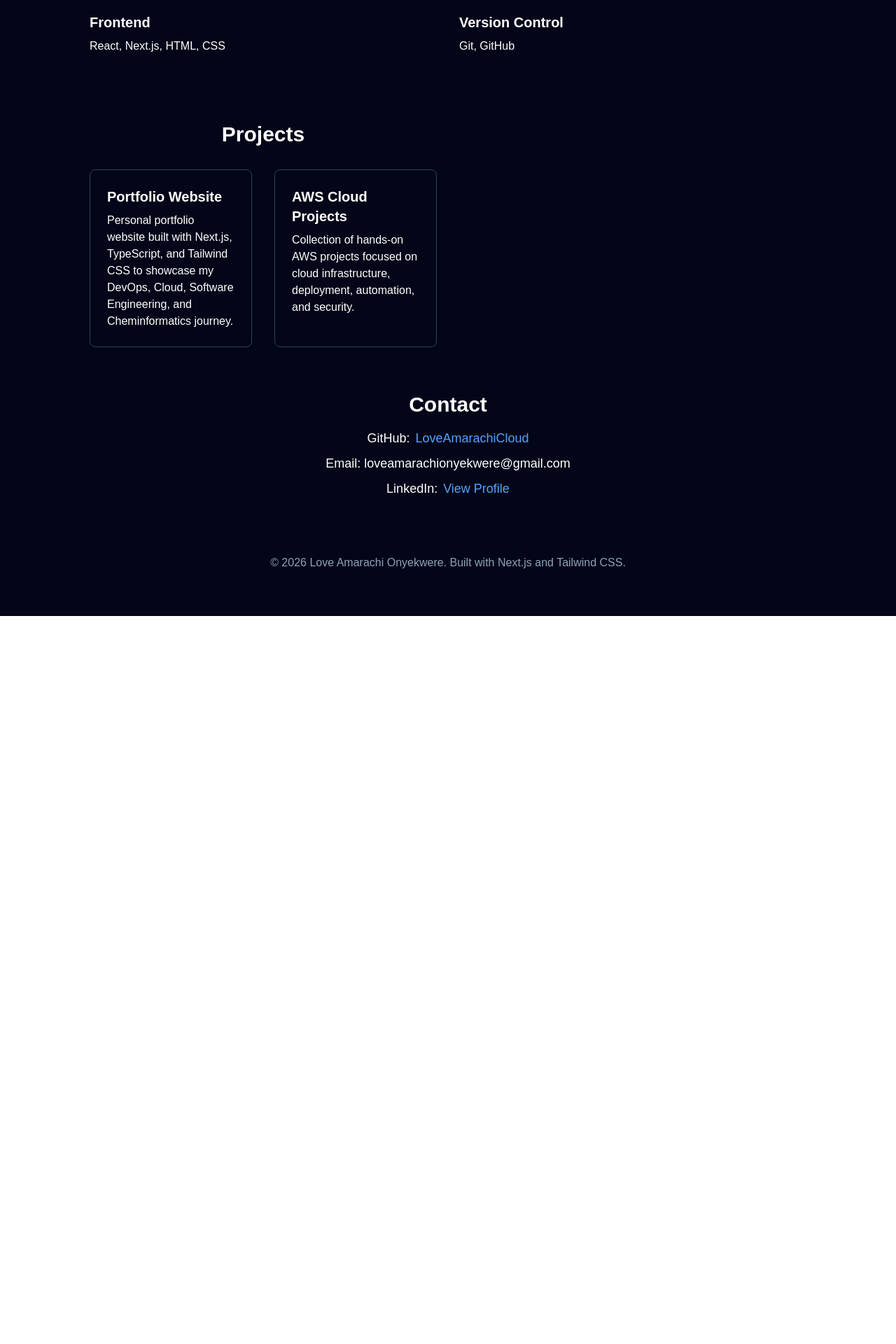
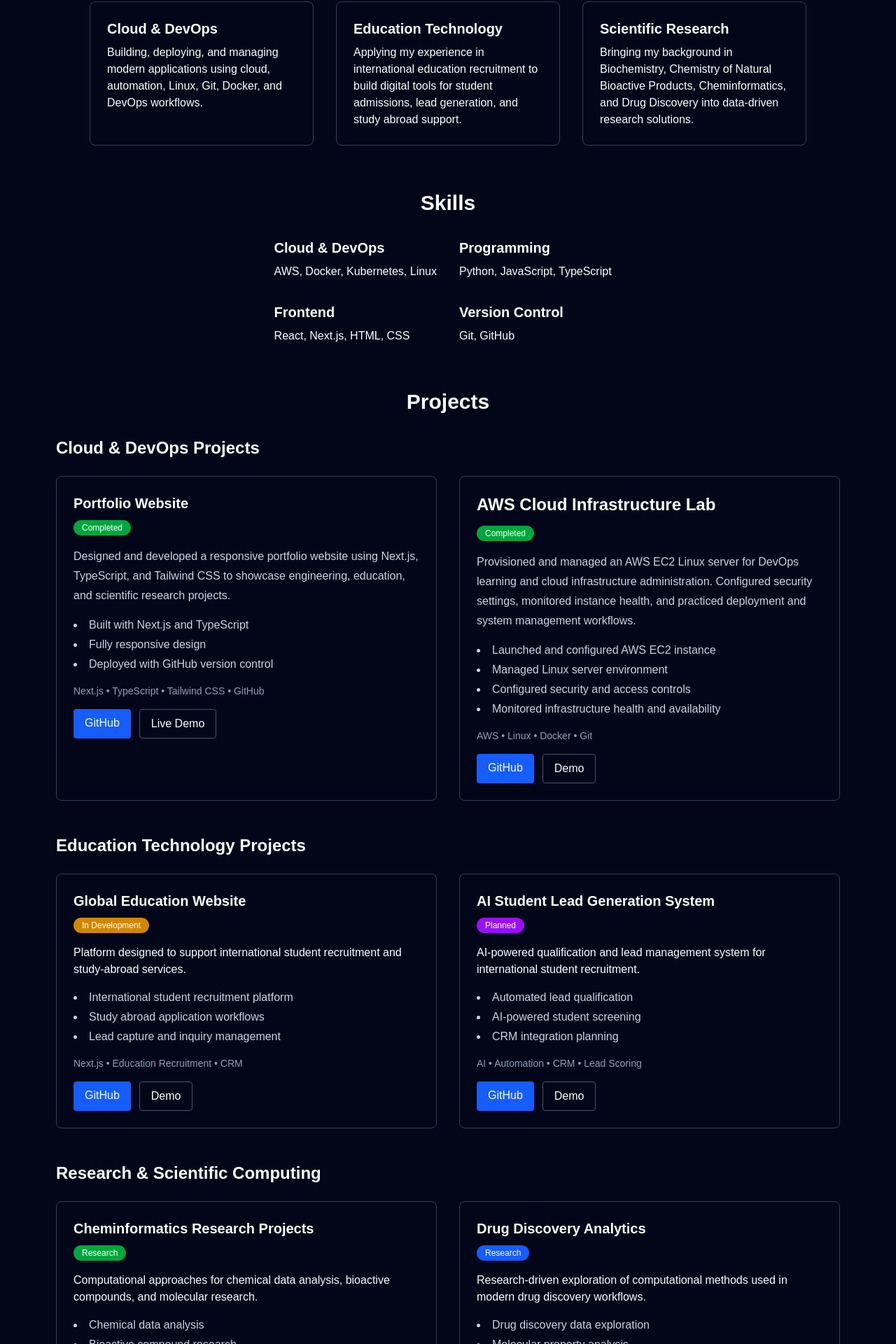
Before and after one commit to loveamarachicloud/portfolio-website, a Next.js app: page / in a window 1280 px wide. Shown: the part 806-2726 px from the top of the page at 70% size. Before the commit the page ends 1686 px from the top, so only its background shows below. Built offline with nearby package versions, Linux system fonts and the light colour scheme.

Commit message:
Improve project cards with badges and achievements

```diff
--- a/src/app/page.tsx
+++ b/src/app/page.tsx
@@ -1,22 +1,31 @@
 export default function Home() {
   return (
     <main className="min-h-screen bg-slate-950 text-white flex flex-col items-center px-6 py-10 md:px-12 lg:px-20">
+      <nav className="w-full max-w-6xl flex items-center justify-between mb-20">
+  <p className="text-xl font-bold">
+    Love Amarachi
+  </p>
+
+  <div className="hidden md:flex gap-6 text-sm text-slate-300">
+    <a href="#about" className="hover:text-white">About</a>
+    <a href="#skills" className="hover:text-white">Skills</a>
+    <a href="#projects" className="hover:text-white">Projects</a>
+    <a href="#contact" className="hover:text-white">Contact</a>
+  </div>
+</nav>
       <h1 className="text-4xl md:text-5xl lg:text-6xl font-bold mb-6 text-center">
         Love Amarachi Onyekwere
       </h1>
 
       <h2 className="text-lg md:text-2xl mb-6 text-center max-w-5xl">
-  DevOps Engineer | Cloud Engineer | Full Stack Developer | Cheminformatics Researcher
+  Cloud & DevOps Engineer • Full Stack Developer • Education Technology & Research Professional
 </h2>
 
-<p className="max-w-3xl text-center text-base md:text-lg leading-8">
-  Welcome to my professional portfolio website. This website documents
-  my journey in DevOps Engineering, Cloud Computing, Software Engineering,
-  and my interdisciplinary background in Biochemistry, Chemistry of Natural
-  Bioactive Products, Cheminformatics, and Drug Discovery Research.
+<p className="max-w-3xl text-center text-base md:text-lg leading-8 text-slate-300">
+  I build cloud-ready web applications and automation solutions while applying my background in education recruitment, scientific research, and data-driven problem solving.
 </p>
 
-      <section className="max-w-3xl mt-12 text-center">
+      <section id="about" className="max-w-3xl mt-12 text-center">
         <h3 className="text-3xl font-semibold mb-4">
           About Me
         </h3>
@@ -31,6 +40,37 @@ export default function Home() {
   solutions to real-world scientific and research challenges.
 </p></section>
 <section className="max-w-5xl mx-auto mt-16 text-center">
+  <h3 className="text-3xl font-semibold mb-8">
+    Core Focus Areas
+  </h3>
+
+  <div className="grid grid-cols-1 md:grid-cols-3 gap-8 text-left">
+    <div className="border border-slate-700 rounded-lg p-6">
+      <h4 className="text-xl font-bold mb-2">Cloud & DevOps</h4>
+      <p>
+        Building, deploying, and managing modern applications using cloud,
+        automation, Linux, Git, Docker, and DevOps workflows.
+      </p>
+    </div>
+
+    <div className="border border-slate-700 rounded-lg p-6">
+      <h4 className="text-xl font-bold mb-2">Education Technology</h4>
+      <p>
+        Applying my experience in international education recruitment to build
+        digital tools for student admissions, lead generation, and study abroad support.
+      </p>
+    </div>
+
+    <div className="border border-slate-700 rounded-lg p-6">
+      <h4 className="text-xl font-bold mb-2">Scientific Research</h4>
+      <p>
+        Bringing my background in Biochemistry, Chemistry of Natural Bioactive Products,
+        Cheminformatics, and Drug Discovery into data-driven research solutions.
+      </p>
+    </div>
+  </div>
+</section>
+      <section id="skills" className="max-w-5xl mx-auto mt-16 text-center">
   <h3 className="text-3xl font-semibold mb-8">
     Skills
   </h3>
@@ -64,42 +104,294 @@ export default function Home() {
       </h4>
       <p>Git, GitHub</p>
     </div>
-    <section className="max-w-5xl mx-auto mt-16 text-center">
+  </div>
+</section>
+
+<section id="projects" className="max-w-6xl mx-auto mt-16 text-center">
   <h3 className="text-3xl font-semibold mb-8">
     Projects
   </h3>
 
-  <div className="grid grid-cols-1 md:grid-cols-2 gap-8 text-left">
-
-    <div className="border border-slate-700 rounded-lg p-6">
-      <h4 className="text-xl font-bold mb-2">
-        Portfolio Website
+  {/* Cloud & DevOps Projects */}
+  <div className="mb-12">
+    <h4 className="text-2xl font-bold mb-6 text-left">
+  Cloud & DevOps Projects
 </h4>
 
-      <p>
-        Personal portfolio website built with Next.js, TypeScript,
-        and Tailwind CSS to showcase my DevOps, Cloud,
-        Software Engineering, and Cheminformatics journey.
+<div className="grid grid-cols-1 md:grid-cols-2 gap-8 text-left">
+  <div className="border border-slate-700 rounded-lg p-6">
+    <h5 className="text-xl font-bold mb-2">
+      Portfolio Website
+    </h5>
+<div className="mb-4">
+  <span className="bg-green-600 text-white text-xs px-3 py-1 rounded-full">
+    Completed
+  </span>
+</div>
+    <p className="mb-4 text-slate-300 leading-7">
+  Designed and developed a responsive portfolio website
+  using Next.js, TypeScript, and Tailwind CSS to showcase
+  engineering, education, and scientific research projects.
 </p>
+<ul className="list-disc list-inside text-slate-300 mb-4 space-y-1">
+  <li>Built with Next.js and TypeScript</li>
+  <li>Fully responsive design</li>
+  <li>Deployed with GitHub version control</li>
+</ul>
+    <p className="text-sm text-slate-400 mb-4">
+      Next.js • TypeScript • Tailwind CSS • GitHub
+    </p>
+
+    <div className="flex gap-3">
+      <a
+        href="https://github.com/loveamarachicloud/portfolio-website"
+        target="_blank"
+        rel="noopener noreferrer"
+        className="bg-blue-600 px-4 py-2 rounded hover:bg-blue-700"
+      >
+        GitHub
+      </a>
+
+      <a
+        href="#"
+        className="border border-slate-600 px-4 py-2 rounded hover:bg-slate-800"
+      >
+        Live Demo
+      </a>
+    </div>
   </div>
 
-    <div className="border border-slate-700 rounded-lg p-6">
-      <h4 className="text-xl font-bold mb-2">
-        AWS Cloud Projects
+  <div className="border border-slate-700 rounded-lg p-6 flex flex-col justify-between">
+  <h5 className="text-2xl font-bold mb-3">
+  AWS Cloud Infrastructure Lab
+</h5>
+<div className="mb-4">
+  <span className="bg-green-600 text-white text-xs px-3 py-1 rounded-full">
+    Completed
+  </span>
+</div>
+<p className="mb-4 text-slate-300 leading-7">
+  Provisioned and managed an AWS EC2 Linux server for DevOps
+  learning and cloud infrastructure administration. Configured
+  security settings, monitored instance health, and practiced
+  deployment and system management workflows.
+</p>
+<ul className="list-disc list-inside text-slate-300 mb-4 space-y-1">
+  <li>Launched and configured AWS EC2 instance</li>
+  <li>Managed Linux server environment</li>
+  <li>Configured security and access controls</li>
+  <li>Monitored infrastructure health and availability</li>
+</ul>
+  <p className="text-sm text-slate-400 mb-4">
+    AWS • Linux • Docker • Git
+  </p>
+
+  <div className="flex gap-3">
+    <a
+      href="https://github.com/loveamarachicloud"
+      target="_blank"
+      rel="noopener noreferrer"
+      className="bg-blue-600 px-4 py-2 rounded hover:bg-blue-700"
+    >
+      GitHub
+    </a>
+
+    <a
+      href="#"
+      className="border border-slate-600 px-4 py-2 rounded hover:bg-slate-800"
+    >
+      Demo
+    </a>
+  </div>
+</div>
+</div>
+  </div>
+
+  {/* Education Technology Projects */}
+  <div className="mb-12">
+    <h4 className="text-2xl font-bold mb-6 text-left">
+      Education Technology Projects
     </h4>
 
-      <p>
-        Collection of hands-on AWS projects focused on cloud
-        infrastructure, deployment, automation, and security.
+    <div className="grid grid-cols-1 md:grid-cols-2 gap-8 text-left">
+      <div className="border border-slate-700 rounded-lg p-6 flex flex-col justify-between">
+        <h5 className="text-xl font-bold mb-2">
+          Global Education Website
+        </h5>
+<div className="mb-4">
+  <span className="bg-yellow-600 text-white text-xs px-3 py-1 rounded-full">
+    In Development
+  </span>
+</div>
+        <p className="mb-4">
+          Platform designed to support international student
+          recruitment and study-abroad services.
         </p>
+<ul className="list-disc list-inside text-slate-300 mb-4 space-y-1">
+  <li>International student recruitment platform</li>
+  <li>Study abroad application workflows</li>
+  <li>Lead capture and inquiry management</li>
+</ul>
+        <p className="text-sm text-slate-400 mb-4">
+  Next.js • Education Recruitment • CRM
+</p>
+
+<div className="flex gap-3">
+  <a
+    href="https://github.com/loveamarachicloud"
+    target="_blank"
+    rel="noopener noreferrer"
+    className="bg-blue-600 px-4 py-2 rounded hover:bg-blue-700"
+  >
+    GitHub
+  </a>
+
+  <a
+    href="#"
+    className="border border-slate-600 px-4 py-2 rounded hover:bg-slate-800"
+  >
+    Demo
+  </a>
+</div>
       </div>
 
+      <div className="border border-slate-700 rounded-lg p-6 flex flex-col justify-between">
+        <h5 className="text-xl font-bold mb-2">
+          AI Student Lead Generation System
+        </h5>
+<div className="mb-4">
+  <span className="bg-purple-600 text-white text-xs px-3 py-1 rounded-full">
+    Planned
+  </span>
 </div>
-</section>
+        <p className="mb-4">
+          AI-powered qualification and lead management system
+          for international student recruitment.
+        </p>
+<ul className="list-disc list-inside text-slate-300 mb-4 space-y-1">
+  <li>Automated lead qualification</li>
+  <li>AI-powered student screening</li>
+  <li>CRM integration planning</li>
+</ul>
+        <p className="text-sm text-slate-400 mb-4">
+  AI • Automation • CRM • Lead Scoring
+</p>
+
+<div className="flex gap-3">
+  <a
+    href="https://github.com/loveamarachicloud"
+    target="_blank"
+    rel="noopener noreferrer"
+    className="bg-blue-600 px-4 py-2 rounded hover:bg-blue-700"
+  >
+    GitHub
+  </a>
+
+  <a
+    href="#"
+    className="border border-slate-600 px-4 py-2 rounded hover:bg-slate-800"
+  >
+    Demo
+  </a>
+</div>
+      </div>
+    </div>
+  </div>
+
+  {/* Research & Scientific Computing Projects */}
+  <div>
+    <h4 className="text-2xl font-bold mb-6 text-left">
+      Research & Scientific Computing
+    </h4>
+
+    <div className="grid grid-cols-1 md:grid-cols-2 gap-8 text-left">
+      <div className="border border-slate-700 rounded-lg p-6 flex flex-col justify-between">
+        <h5 className="text-xl font-bold mb-2">
+          Cheminformatics Research Projects
+        </h5>
+<div className="mb-4">
+  <span className="bg-green-600 text-white text-xs px-3 py-1 rounded-full">
+    Research
+  </span>
+</div>
+        <p className="mb-4">
+          Computational approaches for chemical data analysis,
+          bioactive compounds, and molecular research.
+        </p>
+<ul className="list-disc list-inside text-slate-300 mb-4 space-y-1">
+  <li>Chemical data analysis</li>
+  <li>Bioactive compound research</li>
+  <li>Computational chemistry workflows</li>
+</ul>
+        <p className="text-sm text-slate-400 mb-4">
+  Cheminformatics • Data Analysis • Research
+</p>
+
+<div className="flex gap-3">
+  <a
+    href="https://github.com/loveamarachicloud"
+    target="_blank"
+    rel="noopener noreferrer"
+    className="bg-blue-600 px-4 py-2 rounded hover:bg-blue-700"
+  >
+    GitHub
+  </a>
+
+  <a
+    href="#"
+    className="border border-slate-600 px-4 py-2 rounded hover:bg-slate-800"
+  >
+    Demo
+  </a>
+</div>
+      </div>
+
+      <div className="border border-slate-700 rounded-lg p-6 flex flex-col justify-between">
+        <h5 className="text-xl font-bold mb-2">
+          Drug Discovery Analytics
+        </h5>
+<div className="mb-4">
+  <span className="bg-blue-600 text-white text-xs px-3 py-1 rounded-full">
+    Research
+  </span>
+</div>
+        <p className="mb-4">
+          Research-driven exploration of computational methods
+          used in modern drug discovery workflows.
+        </p>
+<ul className="list-disc list-inside text-slate-300 mb-4 space-y-1">
+  <li>Drug discovery data exploration</li>
+  <li>Molecular property analysis</li>
+  <li>Research-driven computational methods</li>
+</ul>
+        <p className="text-sm text-slate-400 mb-4">
+  Drug Discovery • Data Science • Research
+</p>
+
+<div className="flex gap-3">
+  <a
+    href="https://github.com/loveamarachicloud"
+    target="_blank"
+    rel="noopener noreferrer"
+    className="bg-blue-600 px-4 py-2 rounded hover:bg-blue-700"
+  >
+    GitHub
+  </a>
+
+  <a
+    href="#"
+    className="border border-slate-600 px-4 py-2 rounded hover:bg-slate-800"
+  >
+    Demo
+  </a>
+</div>
+      </div>
+    </div>
   </div>
 </section>
 
-<section className="max-w-5xl mx-auto mt-16 text-center">
+
+<section id="contact" className="max-w-5xl mx-auto mt-16 text-center">
   <h3 className="text-3xl font-semibold mb-4">
     Contact
   </h3>
```
Lines whose indentation alone changed are shown as unchanged.
